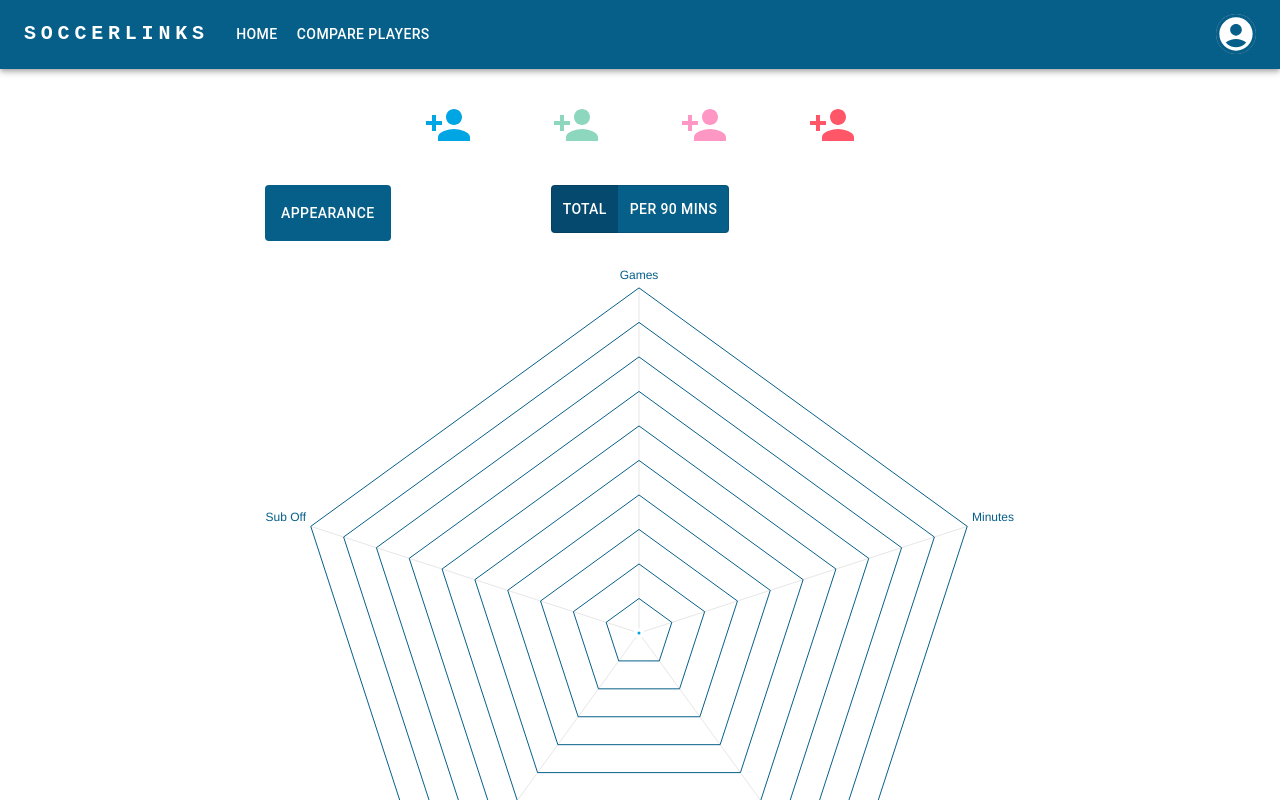
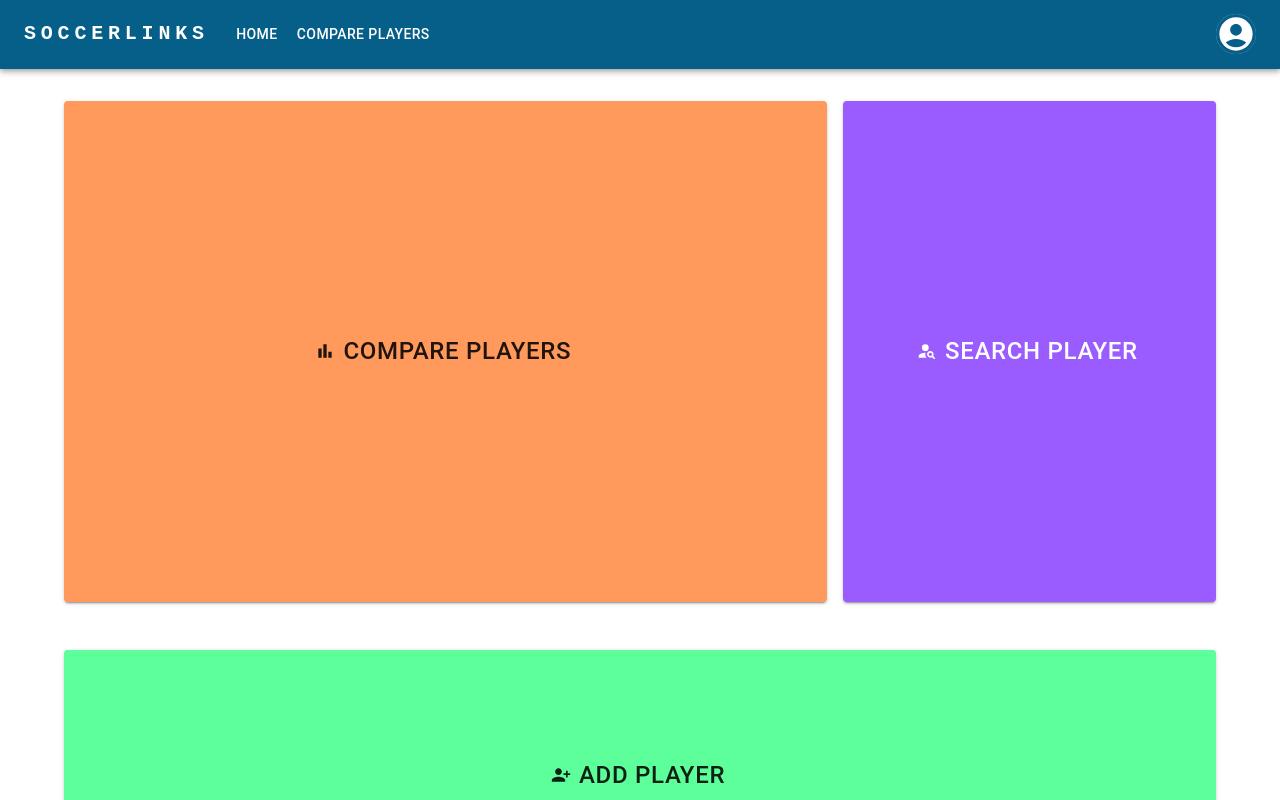
Before and after one commit to asayenju/soccerLink, a React (Create React App) app in the folder frontend/: page / in a window 1280 px wide. Shown: the top 800 px of the page. Built offline with nearby package versions, Linux system fonts and the light colour scheme.

Commit message:
Dashboard created and comparison chart removed header and footer in dashboard home

```diff
--- a/frontend/src/App.js
+++ b/frontend/src/App.js
@@ -1,8 +1,8 @@
 import './App.css';
-import ComparisonChart from './components/comparisonChart';
+import DashboardHome from './components/dashboardHome';
 function App() {
   return (
-    <ComparisonChart />
+    <DashboardHome />
   )
 }
 
--- a/frontend/src/components/comparisonChart.js
+++ b/frontend/src/components/comparisonChart.js
@@ -4,7 +4,7 @@ import Footer from './footer';
 import AddPlayer from './AddPlayer';
 import RadarChart from './radarChart';
 
-const ComparisonChart = () => {
+const ComparisonChart = ({ showHeaderFooter = true }) => {
   const [selectedPlayers, setSelectedPlayers] = useState([null, null, null, null]);
 
   const handleSelectPlayer = (players) => {
@@ -13,10 +13,10 @@ const ComparisonChart = () => {
 
   return (
     <>
-      <ResponsiveAppBar />
+      {showHeaderFooter && <ResponsiveAppBar />}
       <AddPlayer onSelectPlayer={handleSelectPlayer} />
       <RadarChart selectedPlayers={selectedPlayers} />
-      <Footer />
+      {showHeaderFooter && <Footer />}
     </>
   );
 };
--- a/frontend/src/components/dashboardHome.js
+++ b/frontend/src/components/dashboardHome.js
@@ -1,24 +1,117 @@
-import React from 'react';
-import { Box, Grid } from '@mui/material'; // Importing Box and Grid for layout
-import DataTable from './SearchPlayer'; // Assuming DataTable is your DataGrid component
+import * as React from 'react';
+import { createTheme, ThemeProvider } from '@mui/material/styles';
+import CssBaseline from '@mui/material/CssBaseline';
+import Container from '@mui/material/Container';
+import Grid from '@mui/material/Grid';
+import Button from '@mui/material/Button';
+import BarChartIcon from '@mui/icons-material/BarChart';
+import PersonAddAlt1Icon from '@mui/icons-material/PersonAddAlt1';
+import PersonSearchIcon from '@mui/icons-material/PersonSearch';
+import ResponsiveAppBar from './Header';
+import Footer from './footer';
 
-const DashboardHome = () => {
+const theme = createTheme({
+  palette: {
+    primary: {
+      main: '#065F89', // Primary blue color
+    },
+    secondary: {
+      main: '#FF9A5C', // Complementary orange color for Radar Chart
+    },
+    success: {
+      main: '#5cff9a', // Emerald green color for "Add Player" button
+    },
+    info: {
+      main: '#9a5cff', // Custom color for "Search Player" button
+    },
+  },
+});
+
+export default function DashboardHome() {
   return (
-    <Box sx={{ flexGrow: 1 }}>
-      <Grid container spacing={2}>
-        {/* Search Bar (Assuming this is another component you've integrated) */}
-        <Grid item xs={3}>
-          {/* Your search component here */}
+    <ThemeProvider theme={theme}>
+      <CssBaseline />
+      <ResponsiveAppBar />
+
+      <Container
+        maxWidth="lg"
+        sx={{
+          display: 'flex',
+          flexDirection: 'column',
+          minHeight: '100vh',
+          mt: 4,
+          mb: 4
+        }}
+      >
+        <Grid container spacing={2} sx={{ flexGrow: 1 }}>
+          {/* Row 1: Radar Chart and Search Player */}
+          <Grid container item spacing={2}>
+            {/* Radar Chart Button (1/2 of the page) */}
+            <Grid item xs={12} md={8}>
+              <Button
+                variant="contained"
+                color="secondary" // Using the complementary orange color
+                startIcon={<BarChartIcon />}
+                sx={{
+                  width: '100%',
+                  height: '100%',
+                  minHeight: '400px',
+                  display: 'flex',
+                  justifyContent: 'center',
+                  alignItems: 'center',
+                  fontSize: '1.5rem',
+                }}
+              >
+                Compare Players
+              </Button>
+            </Grid>
+
+            {/* Search Player Button (1/4 of the page) */}
+            <Grid item xs={12} md={4}>
+              <Button
+                variant="contained"
+                color="info" // Using the custom purple color
+                startIcon={<PersonSearchIcon />}
+                sx={{
+                  width: '100%',
+                  height: '100%',
+                  minHeight: '250px',
+                  display: 'flex',
+                  justifyContent: 'center',
+                  alignItems: 'center',
+                  fontSize: '1.5rem',
+                }}
+              >
+                Search Player
+              </Button>
+            </Grid>
+          </Grid>
+
+          {/* Row 2: Add Player */}
+          <Grid container item spacing={2} sx={{ mt: 2 }}>
+            <Grid item xs={12}>
+              <Button
+                variant="contained"
+                color="success" // Using the emerald green color
+                startIcon={<PersonAddAlt1Icon />}
+                sx={{
+                  width: '100%',
+                  height: '100%',
+                  minHeight: '150px',
+                  display: 'flex',
+                  justifyContent: 'center',
+                  alignItems: 'center',
+                  fontSize: '1.5rem',
+                }}
+              >
+                Add Player
+              </Button>
+            </Grid>
+          </Grid>
         </Grid>
-        {/* DataGrid Section */}
-        <Grid item xs={9}>
-          <Box sx={{ height: 400 }}>
-            <DataTable />
-          </Box>
-        </Grid>
-      </Grid>
-    </Box>
+      </Container>
+
+      <Footer />
+    </ThemeProvider>
   );
-};
-
-export default DashboardHome;
+}
```
